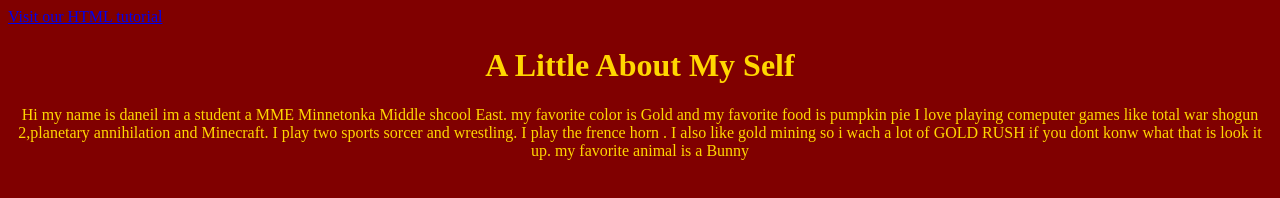
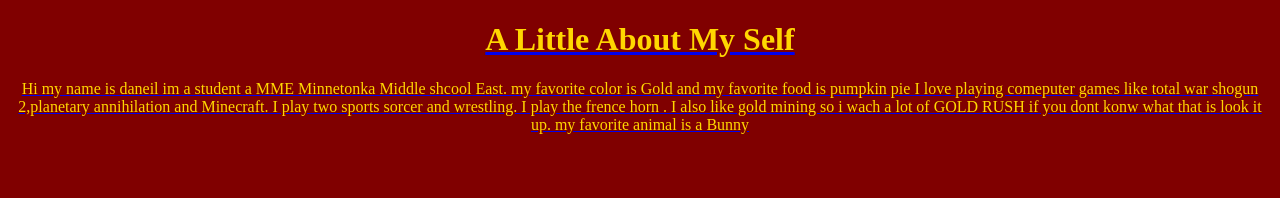
Before and after one commit to DanielMbonde/joe-man, a plain HTML site: page index.html in a window 1280 px wide. Drawn offline with Linux system fonts and the light colour scheme.

Commit message:
Update index.html

```diff
--- a/index.html
+++ b/index.html
@@ -4,7 +4,7 @@
 <title>Me WeB</title>
  <meta charset="utf-8">
  <link rel="stylesheet" type="text/css" href="style.css">
- <a href="https://www.w3schools.com/html/">Visit our HTML tutorial</a>
+ <a href="https://Fav Things.html/html/">
 </head>
 <body>
 
```
